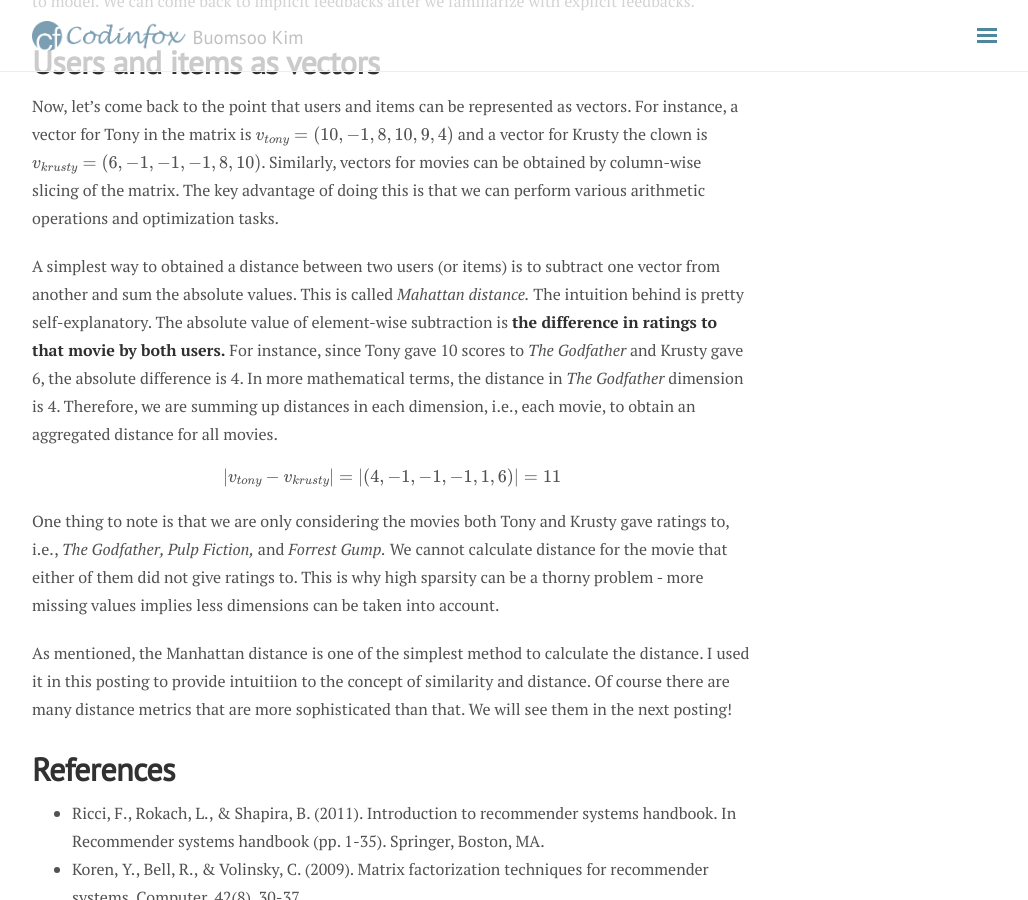
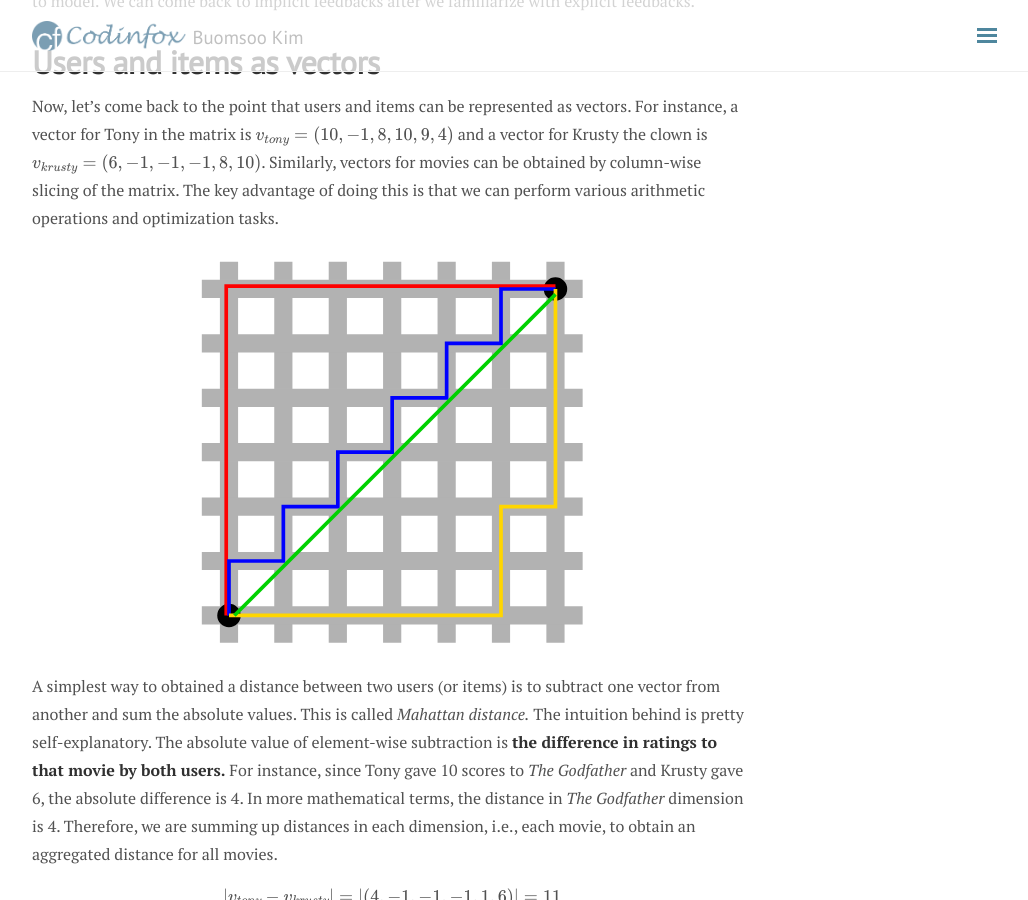
Before and after one commit to buomsoo-kim/buomsoo-kim.github.io, a Jekyll site: the page built from _posts/2020-08-08-Recommender-systems-collab-filtering-5.md.md, in a window 1280 px wide and 900 px high, scrolled down 2431 px. Shown: the whole window, without its empty margins (248-1276 px from the left). Built offline with Jekyll 4.4.1, drawn with Linux system fonts in a browser that asks for light colours; nearby versions of some CDN libraries; formulas are drawn with MathJax 3; comment, search, counter and statistics services are not loaded.

Commit message:
add files

```diff
--- a/_posts/2020-08-08-Recommender-systems-collab-filtering-5.md.md
+++ b/_posts/2020-08-08-Recommender-systems-collab-filtering-5.md.md
@@ -36,6 +36,10 @@ Thus, in many practical cases, we rely on implicit feedbacks, which are subtle c
 
 Now, let's come back to the point that users and items can be represented as vectors. For instance, a vector for Tony in the matrix is $v_{tony} = (10, -1, 8, 10, 9, 4)$ and a vector for Krusty the clown is $v_{krusty} = (6, -1, -1, -1, 8, 10)$. Similarly, vectors for movies can be obtained by column-wise slicing of the matrix. The key advantage of doing this is that we can perform various arithmetic operations and optimization tasks.
 
+<p align = "center">
+<img src ="/data/images/2020-08-08/Manhattan_distance.svg" width = "400px" class="center">
+</p>
+
 A simplest way to obtained a distance between two users (or items) is to subtract one vector from another and sum the absolute values. This is called *Mahattan distance.* The intuition behind is pretty self-explanatory. The absolute value of element-wise subtraction is **the difference in ratings to that movie by both users.** For instance, since Tony gave 10 scores to *The Godfather* and Krusty gave 6, the absolute difference is 4. In more mathematical terms, the distance in *The Godfather* dimension is 4. Therefore, we are summing up distances in each dimension, i.e., each movie, to obtain an aggregated distance for all movies.
 
 \begin{equation}
```
Also changed, not shown: data/images/2020-08-08/Manhattan_distance.svg (added).
